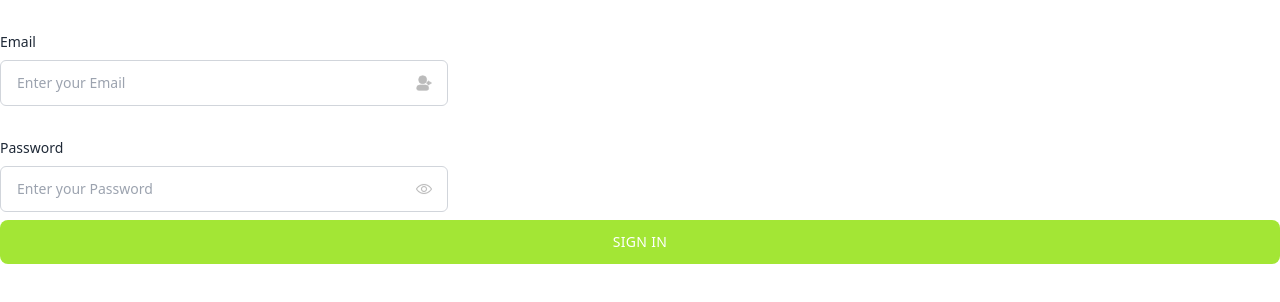
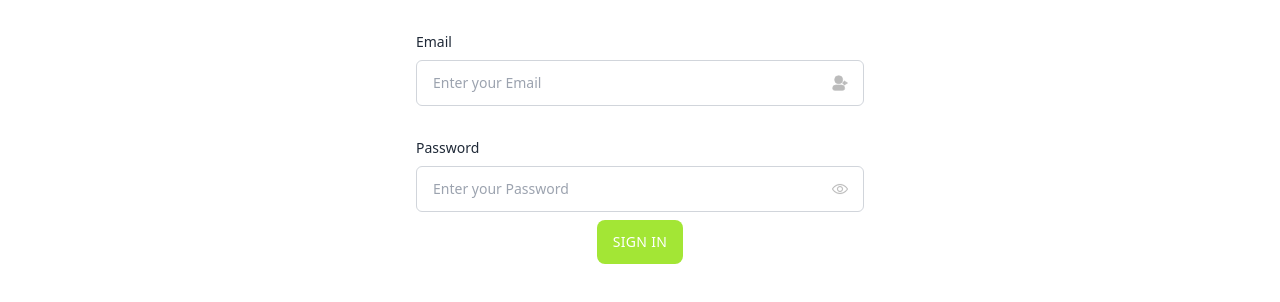
Before and after one commit to yurihoka/Beyond, a Next.js app: page /signin in a window 1280 px wide. Shown: the top 302 px of the page. Built offline with nearby package versions, Linux system fonts and the light colour scheme.

Commit message:
Formコンポーネントが画面の中央に表示されるように修正

```diff
--- a/src/components/common/Form.tsx
+++ b/src/components/common/Form.tsx
@@ -27,7 +27,7 @@ const Form = ({
   setPswd,
 }: FormProps) => {
   return (
-    <div>
+    <div className="flex flex-col items-center justify-center">
       <Input variant="Email" value={email} setValue={setEmail} />
       <Input variant="Password" value={pswd} setValue={setPswd} />
       <Button entry={entry} onClick={onClick} />
```
